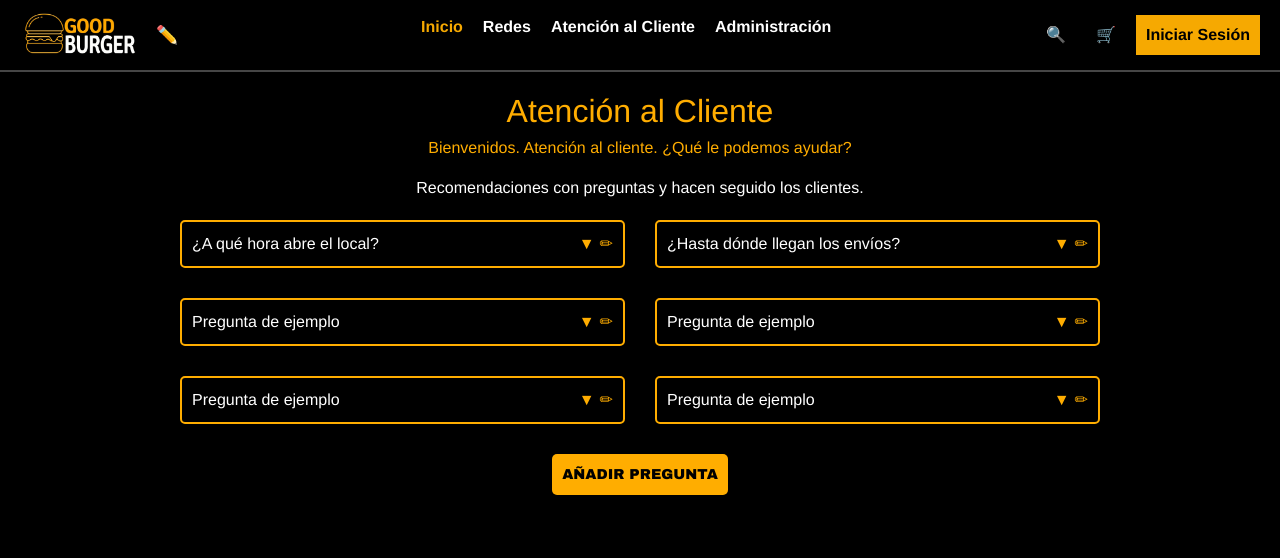
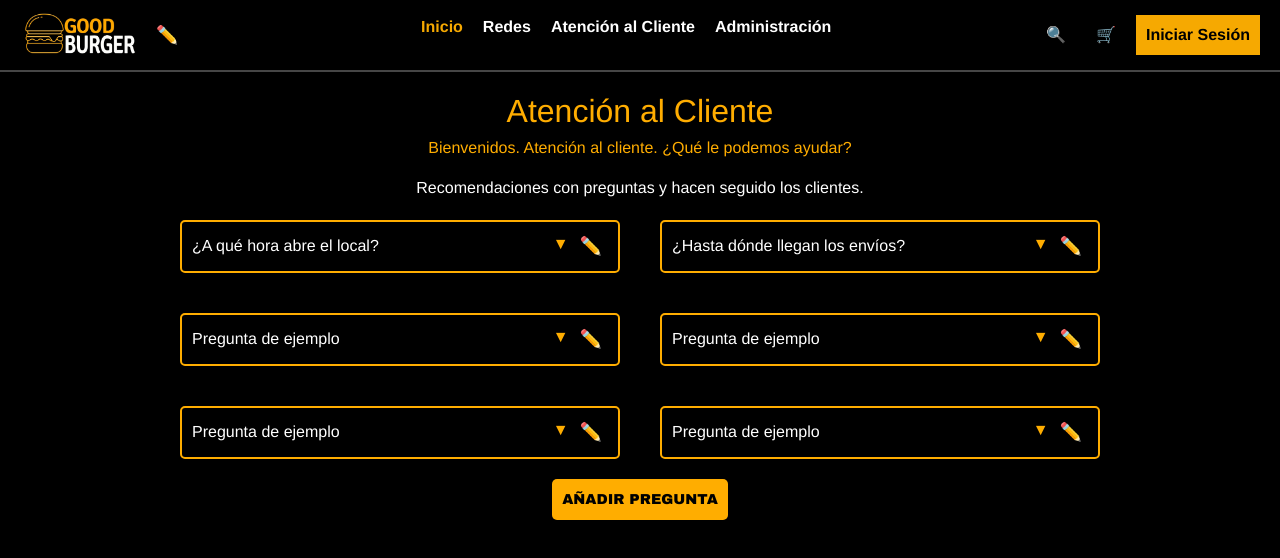
Before and after one commit to GersonDanielGuerrero/Progra-III-2024, a Vue app in the folder frontend/: page /preguntas in a window 1280 px wide. Shown: the top 558 px of the page. Built offline with nearby package versions, Linux system fonts and the light colour scheme.

Commit message:
PreguntasFrecuentes

```diff
--- a/frontend/src/views/PreguntasFrecuentes.vue
+++ b/frontend/src/views/PreguntasFrecuentes.vue
@@ -13,7 +13,7 @@
         <span>{{ question }}</span>
         <span class="actions">
           <span class="icon">▼</span>
-          <span class="edit">✏</span>
+          <button @click="editarLogo" class="edit-logo-btn">✏️</button>
         </span>
       </div>
     </div>
@@ -57,8 +57,8 @@ customer-service {
 .questions {
   display: grid;
   grid-template-columns: repeat(2, 1fr);
-  gap: 30px;
-  margin: 20px 180px;
+  gap: 40px;
+  margin: 10px 180px;
 }
 
 .question-item {
@@ -99,6 +99,13 @@ customer-service {
   cursor: pointer;
 
 }
+.edit-logo-btn {
+  background-color: transparent;
+  color: #fff;
+  border: none;
+  cursor: pointer;
+  font-size: 18px;
+}
 
 </style>
 
@@ -128,6 +135,7 @@ export default {
     addQuestion() {
       alert("Nueva pregunta agregada");
         }
-    },
+
+    }
 }
 </script>
```
